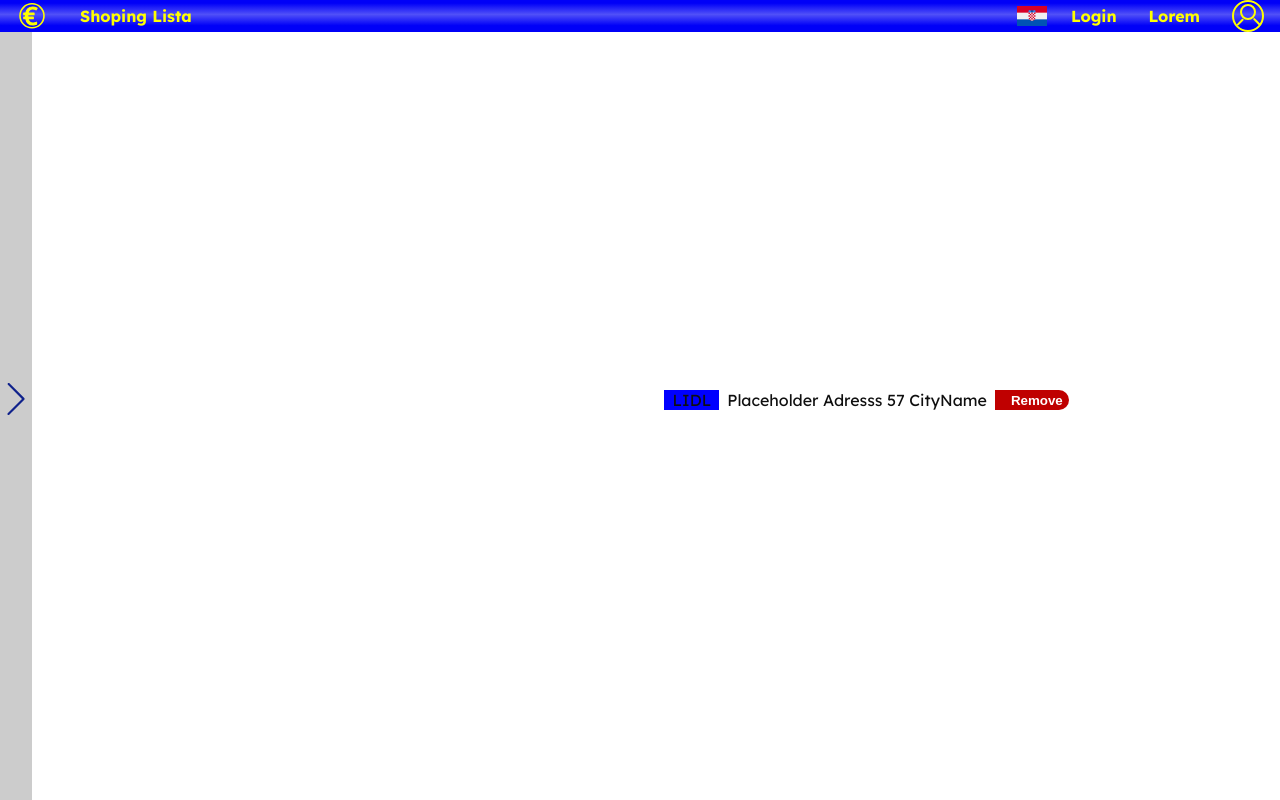
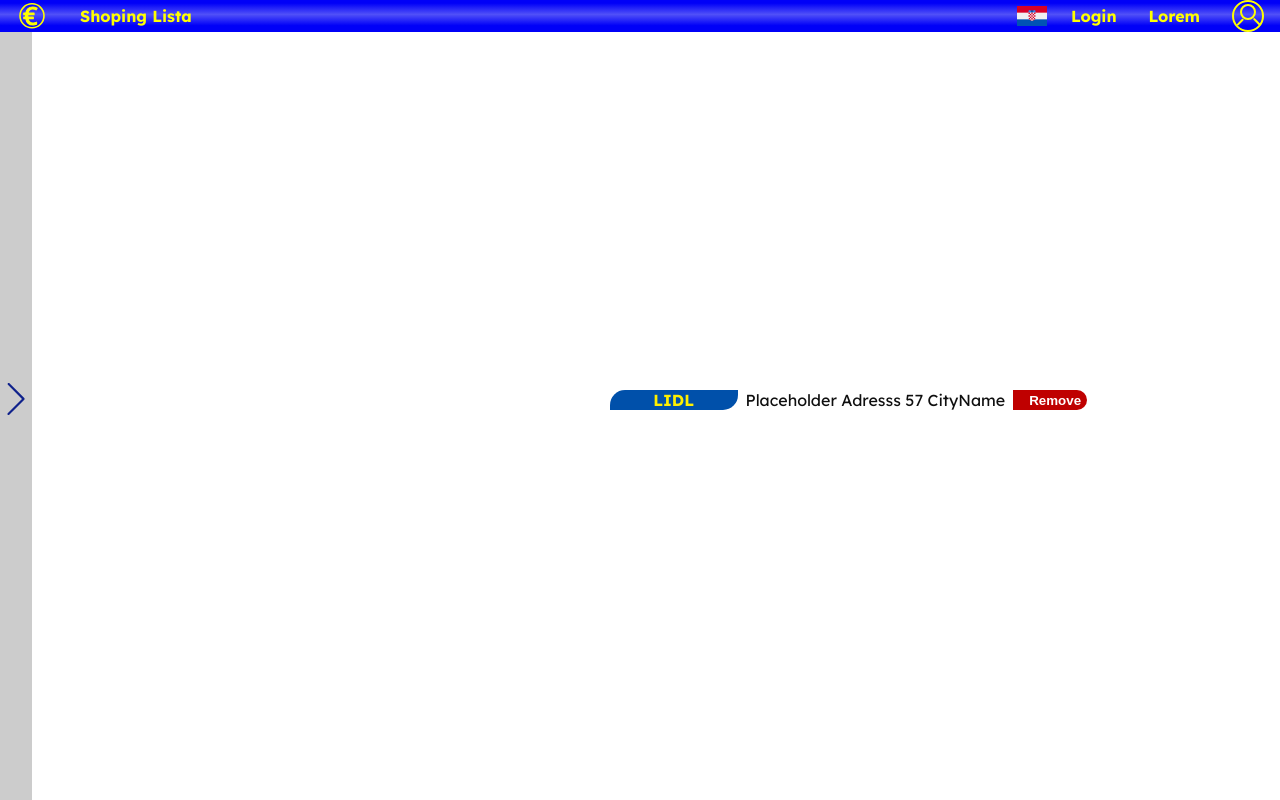
Before and after one commit to BrunoVelcl/price_tracker_frontend, a React (Vite) app: page / in a window 1280 px wide. Built offline with nearby package versions, Linux system fonts and the light colour scheme.

Commit message:
Chain identifiers --add chain identifiers component for all current chains --move StoreSelector to its own dir

```diff
--- a/src/components/SelectedStore.css
+++ b/src/components/store_selector/SelectedStore.css
@@ -1,4 +1,4 @@
-@import "../variables.css";
+@import "../../variables.css";
 
 .selected-store {
     --address-bg-color: var(--main-light-bg-color);
--- a/src/components/SelectedStore.tsx
+++ b/src/components/store_selector/SelectedStore.tsx
@@ -1,6 +1,7 @@
 import "./SelectedStore.css"
-import { type Store } from "../types/api.ts"
-import RemoveButton from "./buttons/RemoveButton"
+import { type Store } from "../../types/api.ts"
+import RemoveButton from "./../buttons/RemoveButton"
+import ChainIdentifier from "./chain_identifiers/ChainIdentifier.tsx"
 
 interface Props {
     store: Store;
@@ -9,7 +10,7 @@ interface Props {
 export default function SelectedStore( { store }: Props ) {
     return (
 	<article className="selected-store">
-	    <section className="chain-identifier">{store.chain}</section>
+	    <ChainIdentifier chain={store.chain} />
 	    <section className="store-address">{store.address}</section>
 	    <RemoveButton>Remove</RemoveButton>
 	</article>
--- a/src/components/StoreSelector.css
+++ b/src/components/store_selector/StoreSelector.css
@@ -1,4 +1,4 @@
-@import "../variables.css";
+@import "../../variables.css";
 
 #store-selector {
     --arrow-color: var(--euro-blue);
--- a/src/components/StoreSelector.tsx
+++ b/src/components/store_selector/StoreSelector.tsx
@@ -1,7 +1,7 @@
 import "./StoreSelector.css"
-import { type Store } from "../types/api.ts"
+import { type Store } from "../../types/api.ts"
 import { useState } from "react"
-import Arrow from "../assets/Arrow.tsx"
+import Arrow from "../../assets/Arrow.tsx"
 import SelectedStore from "./SelectedStore.tsx"
 
 /*Store for visuals*/
--- /dev/null
+++ b/src/components/store_selector/chain_identifiers/ChainIdentifier.css
@@ -0,0 +1,46 @@
+.chain-identifier {
+    --white: #FFFFFF;
+    --lidl-bg-color: #0050AA;
+    --lidl-text-color: #FFF000;
+    --kaufland-bg-color: #E10915;
+    --kaufland-text-color: var(--white);
+    --plodine-bg-color: #ED1C24;
+    --plodine-text-color: var(--white);
+    --spar-bg-color: #157946;
+    --spar-text-color:var(--white);
+    --studenac-bg-color: #FF6D00;
+    --studenac-text-color: #239B11;
+}
+
+.chain-identifier {
+    width: 8rem;
+    font-weight: bold;
+    text-align: center;
+    border-radius: 15px 0 15px 0;
+    corner-shape: scoop;
+}
+
+.chain-identifier.lidl-identifier {
+    background-color: var(--lidl-bg-color);
+    color: var(--lidl-text-color);
+}
+
+.chain-identifier.kaufland-identifier {
+    background-color: var(--kaufland-bg-color);
+    color: var(--kaufland-text-color);
+}
+
+.chain-identifier.plodine-identifier {
+    background-color: var(--plodine-bg-color);
+    color: var(--plodine-text-color);
+}
+
+.chain-identifier.spar-identifier {
+    background-color: var(--spar-bg-color);
+    color: var(--spar-text-color);
+}
+
+.chain-identifier.studenac-identifier {
+    background-color: var(--studenac-bg-color);
+    color: var(--studenac-text-color);
+}
--- /dev/null
+++ b/src/components/store_selector/chain_identifiers/ChainIdentifier.tsx
@@ -0,0 +1,16 @@
+import "./ChainIdentifier.css"
+import { type Chain } from "../../../types/api.ts"
+
+interface Props {
+    chain: Chain;
+}
+
+export default function ChainIdentifier( { chain }: Props ) {
+
+    const baseClassName = "chain-identifier";
+    const chainClassName = `${baseClassName} ${chain.toLowerCase()}-identifier`;
+
+    return(
+	<section className={chainClassName}>{chain}</section>
+    );
+}
--- a/src/pages/PriceTracker.tsx
+++ b/src/pages/PriceTracker.tsx
@@ -1,4 +1,4 @@
-import StoreSelector from "../components/StoreSelector"
+import StoreSelector from "../components/store_selector/StoreSelector.tsx"
 
 export default function PriceTracker() {
     return (
```
